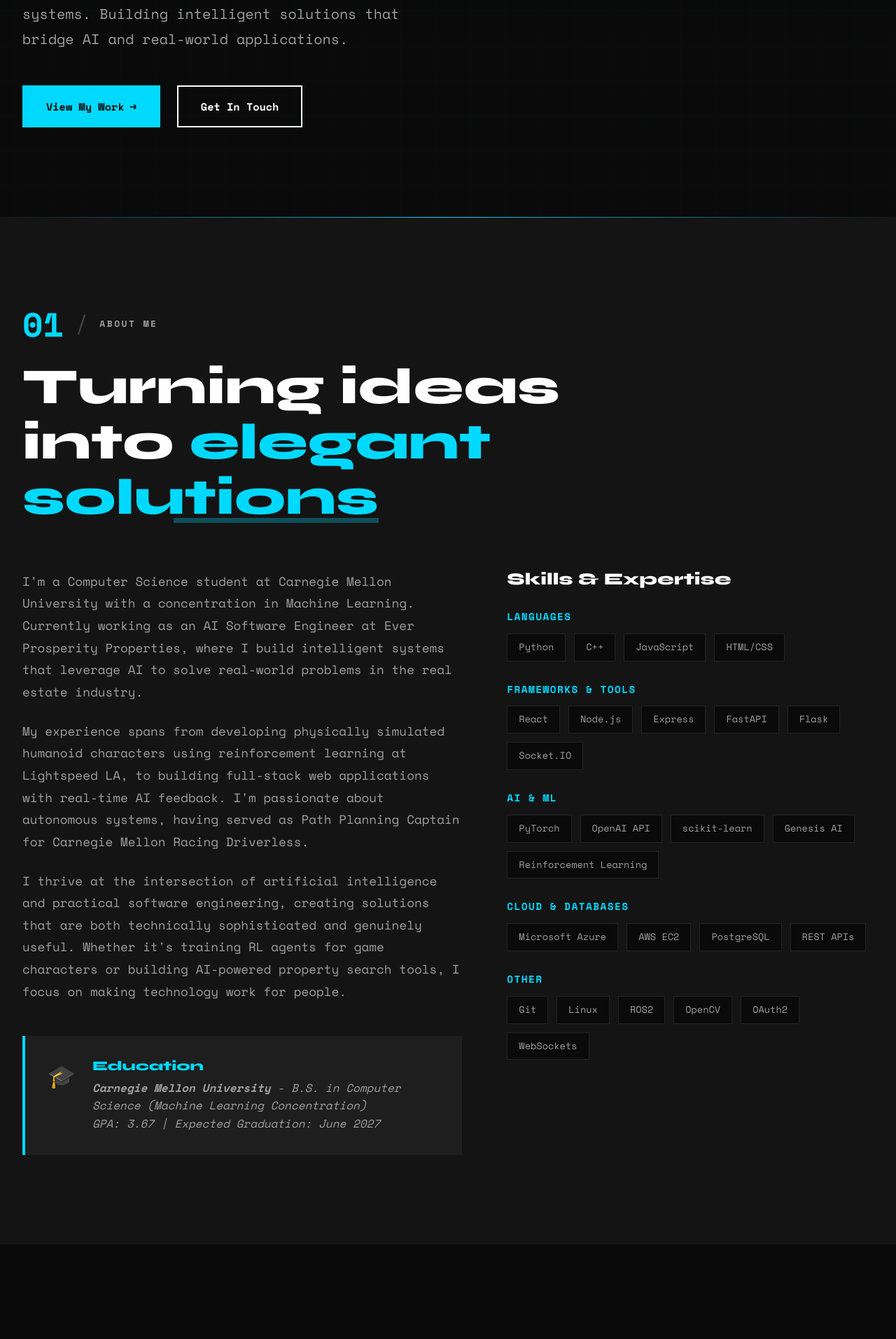
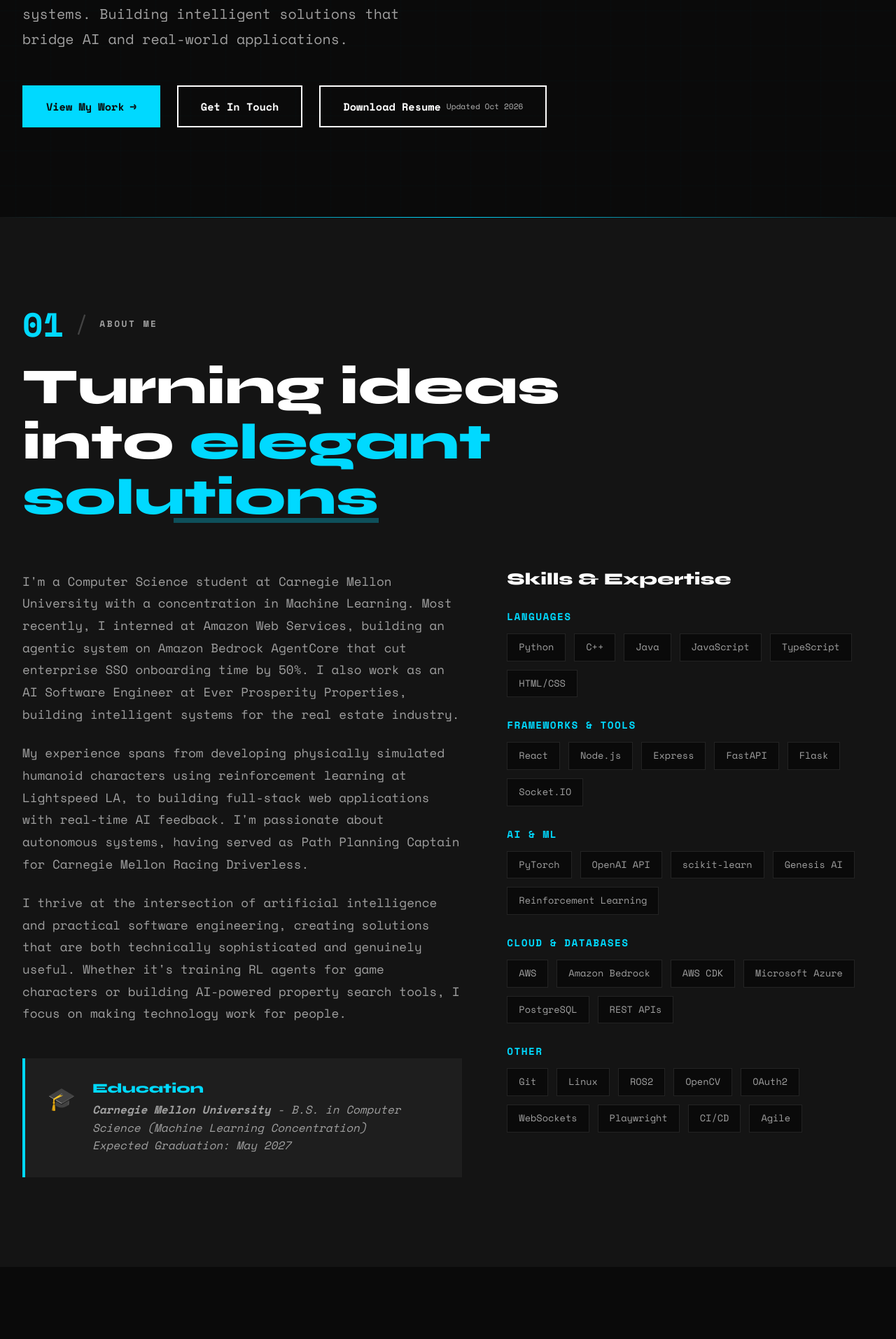
Before and after one commit to RichardZhang06/RichardZhang06.github.io, a React (Vite) app: page / in a window 1280 px wide. Shown: the part 640-2553 px from the top of the page at 70% size. Built offline with nearby package versions, Linux system fonts and the light colour scheme; the HTML template or start-up script is replaced by a standard one.

Commit message:
update to be up to date

```diff
--- a/src/sections/About.jsx
+++ b/src/sections/About.jsx
@@ -23,11 +23,11 @@ const About = () => {
   }, []);
 
   const skills = [
-    { category: 'Languages', items: ['Python', 'C++', 'JavaScript', 'HTML/CSS'] },
+    { category: 'Languages', items: ['Python', 'C++', 'Java', 'JavaScript', 'TypeScript', 'HTML/CSS'] },
     { category: 'Frameworks & Tools', items: ['React', 'Node.js', 'Express', 'FastAPI', 'Flask', 'Socket.IO'] },
     { category: 'AI & ML', items: ['PyTorch', 'OpenAI API', 'scikit-learn', 'Genesis AI', 'Reinforcement Learning'] },
-    { category: 'Cloud & Databases', items: ['Microsoft Azure', 'AWS EC2', 'PostgreSQL', 'REST APIs'] },
-    { category: 'Other', items: ['Git', 'Linux', 'ROS2', 'OpenCV', 'OAuth2', 'WebSockets'] }
+    { category: 'Cloud & Databases', items: ['AWS', 'Amazon Bedrock', 'AWS CDK', 'Microsoft Azure', 'PostgreSQL', 'REST APIs'] },
+    { category: 'Other', items: ['Git', 'Linux', 'ROS2', 'OpenCV', 'OAuth2', 'WebSockets', 'Playwright', 'CI/CD', 'Agile'] }
   ];
 
   return (
@@ -49,8 +49,9 @@ const About = () => {
           <div className={`about-text ${isVisible ? 'animate' : ''}`}>
             <p className="about-paragraph">
               I'm a Computer Science student at Carnegie Mellon University with a concentration in Machine Learning.
-              Currently working as an AI Software Engineer at Ever Prosperity Properties, where I build intelligent systems
-              that leverage AI to solve real-world problems in the real estate industry.
+              Most recently, I interned at Amazon Web Services, building an agentic system on Amazon Bedrock AgentCore that cut
+              enterprise SSO onboarding time by 50%. I also work as an AI Software Engineer at Ever Prosperity Properties,
+              building intelligent systems for the real estate industry.
             </p>
             <p className="about-paragraph">
               My experience spans from developing physically simulated humanoid characters using reinforcement learning
@@ -69,7 +70,7 @@ const About = () => {
                 <h3 className="highlight-title">Education</h3>
                 <p className="highlight-text">
                   <strong>Carnegie Mellon University</strong> - B.S. in Computer Science (Machine Learning Concentration)<br />
-                  GPA: 3.67 | Expected Graduation: June 2027
+                  Expected Graduation: May 2027
                 </p>
               </div>
             </div>
--- a/src/sections/Hero.css
+++ b/src/sections/Hero.css
@@ -162,6 +162,12 @@
   transform: translateY(-2px);
 }
 
+.resume-date {
+  font-size: 0.7rem;
+  font-weight: 400;
+  opacity: 0.7;
+}
+
 .button-arrow {
   transition: transform var(--transition);
 }
--- a/src/sections/Hero.jsx
+++ b/src/sections/Hero.jsx
@@ -54,6 +54,14 @@ const Hero = () => {
             <a href="#contact" className="cta-button secondary">
               Get In Touch
             </a>
+            <a
+              href="/Richard_Zhang_Resume_2026-10.pdf"
+              download
+              className="cta-button secondary"
+            >
+              Download Resume
+              <span className="resume-date">Updated Oct 2026</span>
+            </a>
           </div>
         </div>
       </div>
--- a/src/sections/Projects.jsx
+++ b/src/sections/Projects.jsx
@@ -26,10 +26,22 @@ const Projects = () => {
 
   const projects = [
     {
+      title: 'Agentic Enterprise SSO Onboarding',
+      category: 'AI/Web',
+      description: 'Built an agentic system on Amazon Bedrock AgentCore that conversationally completes enterprise SSO onboarding for QuickSight across four identity providers (Okta, PingFederate/PingOne, Microsoft Entra ID, Google Workspace), cutting onboarding time by 50%. Also added mobile and web Build Verification Tests to the release pipeline that sign in as a real enterprise identity and exercise chat, auth, and artifact flows on physical devices, shifting regression discovery from post-release to pre-release.',
+      tech: ['Amazon Bedrock AgentCore', 'AWS CDK', 'AWS Device Farm', 'Python', 'TypeScript', 'Linux'],
+      year: '2026',
+      role: 'Software Development Engineer Intern',
+      company: 'Amazon Web Services (AWS)',
+      color: 'linear-gradient(135deg, #f6d365 0%, #fda085 100%)',
+      githubUrl: null,
+      demoUrl: null
+    },
+    {
       title: 'AI-Powered Home Search Platform',
       category: 'AI/Web',
-      description: 'Built an AI-powered home search app enabling listing inquiries, showing scheduling, and price analysis with instant client responses. Deployed on Microsoft Azure with secure OAuth2 authentication.',
-      tech: ['Python', 'OpenAI', 'PostgreSQL', 'Azure', 'FastAPI', 'OAuth2'],
+      description: 'Built an AI-powered home search app enabling listing inquiries, showing scheduling, and price analysis with instant client responses. Deployed on Microsoft Azure (App Service and Azure Database for PostgreSQL) with secure OAuth2 authentication, plus a custom web scraper that preprocesses and stores structured property data.',
+      tech: ['Python', 'OpenAI', 'PostgreSQL', 'Azure', 'FastAPI', 'OAuth2', 'Playwright'],
       year: '2025',
       role: 'AI Software Engineer',
       company: 'Ever Prosperity Properties',
@@ -52,7 +64,7 @@ const Projects = () => {
     {
       title: 'AI Humanoid Character Animation',
       category: 'AI/RL',
-      description: 'Developed physically simulated humanoid characters for video games using reinforcement learning (PPO). Trained agents for stable bipedal walking and recovery from perturbations.',
+      description: 'Developed physically simulated humanoid characters for video games using reinforcement learning (PPO). Trained agents for stable bipedal walking and recovery from perturbations, and migrated simulation environments from Isaac Gym to Genesis for better stability and training scalability.',
       tech: ['Genesis AI', 'PyTorch', 'CUDA', 'NumPy', 'Python'],
       year: '2025',
       role: 'Software Engineer',
@@ -86,7 +98,7 @@ const Projects = () => {
     {
       title: 'Autonomous Race Car Navigation',
       category: 'Robotics',
-      description: 'Leading autonomous navigation development for Formula SAE electric race car. Developed AI-driven raceline generation using SVMs for optimal lap performance.',
+      description: 'Leading autonomous navigation development (mapping, localization, motion planning) for a Formula SAE electric race car on a 110-member team competing at Formula SAE Michigan. Developed AI-driven raceline generation using SVMs for optimal lap performance.',
       tech: ['C++', 'Python', 'ROS2', 'scikit-learn', 'OpenCV', 'Eigen'],
       year: '2024',
       role: 'Path Planning Captain',
```
Also changed, not shown: 1 other file (tests, documents, lock files or other folders).
